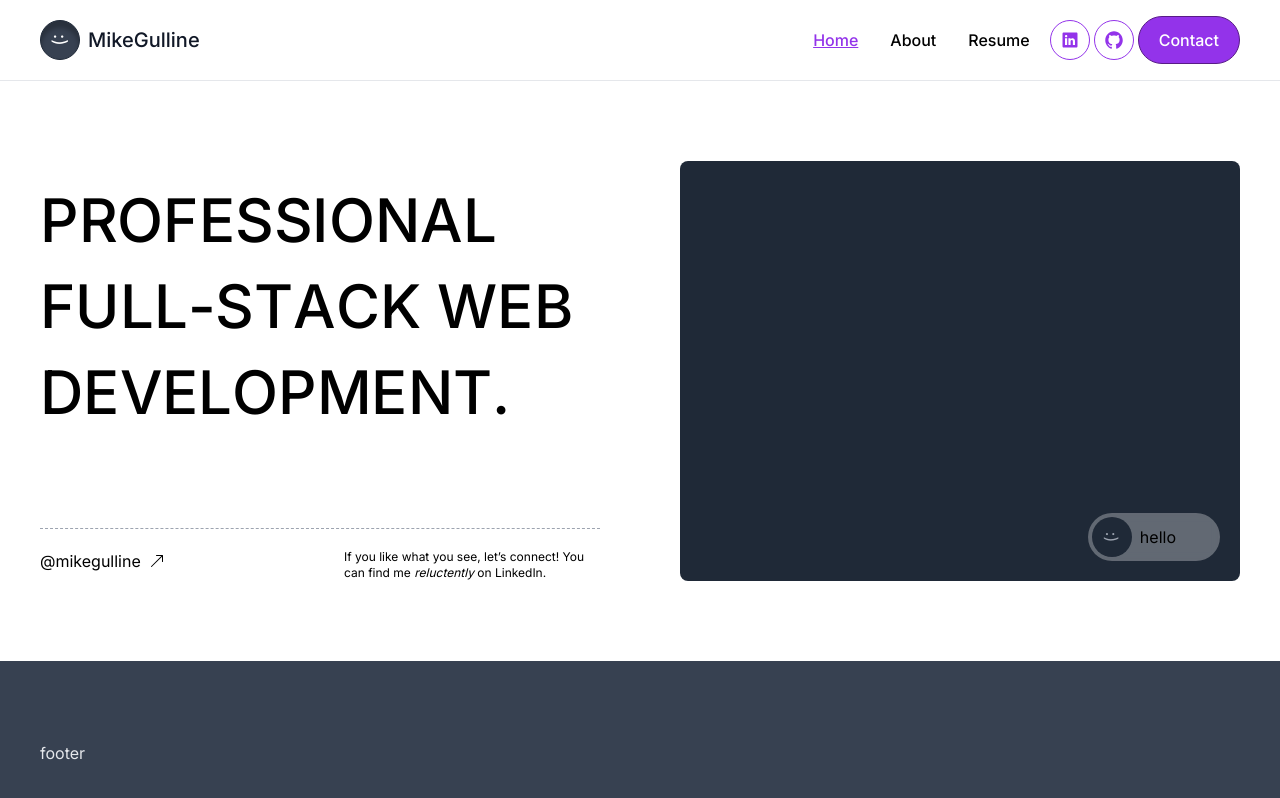
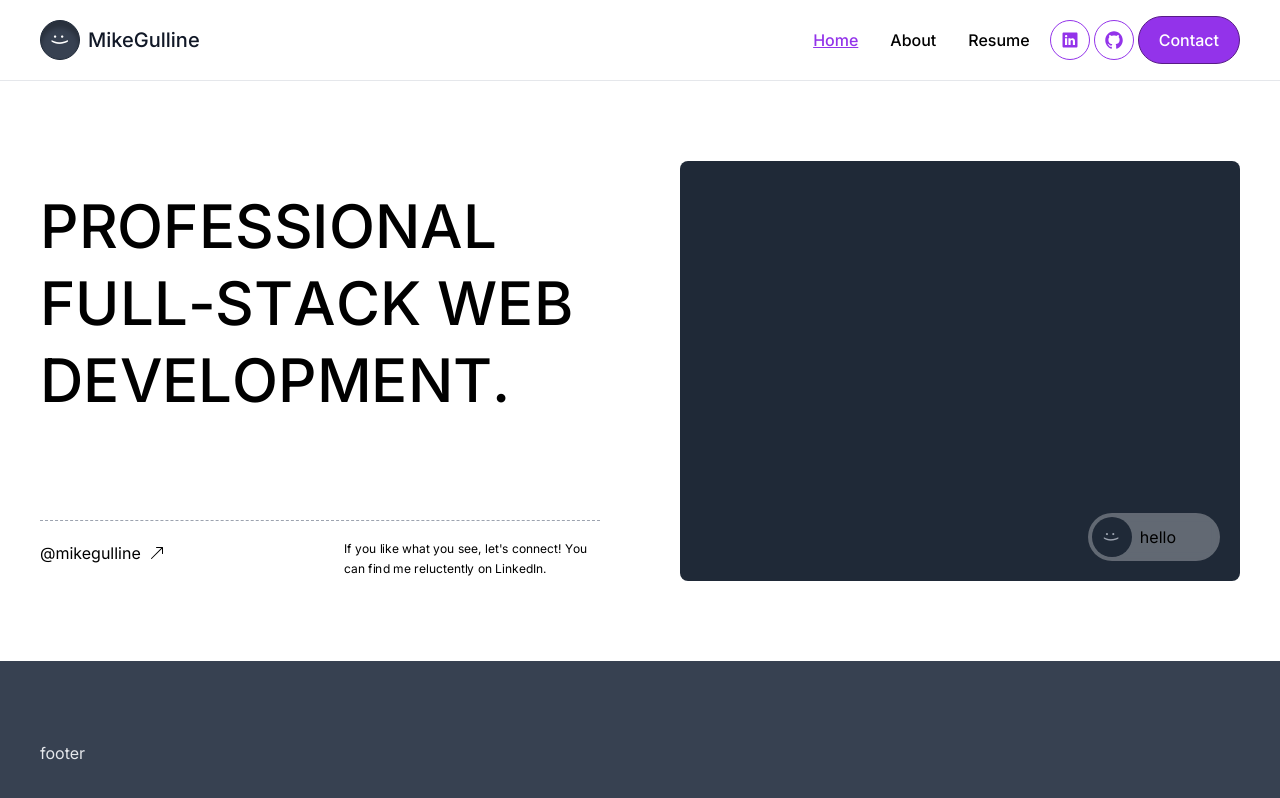
Before and after one commit to mikegulline/resume-portfolio, a Next.js app: page / in a window 1280 px wide. Shown: the top 798 px of the page. Built offline with nearby package versions, Linux system fonts and the light colour scheme.

Commit message:
added index-wrap to pass style vars

```diff
--- a/src/app/globals.css
+++ b/src/app/globals.css
@@ -30,28 +30,46 @@ body {
   overflow: hidden;
   position: relative;
   display: inline-block;
-}
-.letter {
-  transform-origin: top;
-  transform: translate3d(0, 100%, 0) rotateX(-90deg);
-  display: inline-block;
-  animation: roll__in 0.6s forwards calc(0.02s * var(--index));
+  /* transform-origin: top left;
+  transform: rotate(-10deg);
+  animation: word__in 0.6s forwards calc(0.03s * var(--index)); */
 }
 
-@keyframes roll__in {
+@keyframes word__in {
   from {
-    transform-origin: top;
-    transform: translate3d(0, 100%, 50%) rotateX(-90deg);
+    transform: rotate(-10deg);
     animation-timing-function: ease-in-out;
   }
-  25% {
-    transform-origin: top;
-    transform: translate3d(0, 100%, 25%) rotateX(-90deg);
+
+  75% {
+    transform: rotate(5deg);
     animation-timing-function: ease-in-out;
   }
 
   to {
-    transform-origin: top;
+    transform: rotate(0deg);
+    animation-timing-function: ease-in-out;
+  }
+}
+
+.letter {
+  display: inline-block;
+  transform-origin: top;
+  transform: translate3d(0, 100%, 0) rotateX(-90deg);
+  animation: letter__in 0.6s forwards calc(0.03s * var(--index));
+}
+
+@keyframes letter__in {
+  from {
+    transform: translate3d(0, 100%, 100%) rotateX(-90deg);
+    animation-timing-function: ease-in-out;
+  }
+  50% {
+    transform: translate3d(0, 100%, 50%) rotateX(-30deg);
+    animation-timing-function: ease-in-out;
+  }
+
+  to {
     transform: translate3d(0, 0%, 0) rotateX(0deg);
     animation-timing-function: ease-in-out;
   }
--- /dev/null
+++ b/src/components/index-wrap/index-wrap.tsx
@@ -0,0 +1,28 @@
+'use client';
+import React, { useRef, useEffect } from 'react';
+
+type IndexWrapProps = {
+  children: string | React.ReactNode;
+  index: number;
+  className?: string;
+};
+
+export default function IndexWrap({
+  children,
+  index,
+  className,
+}: IndexWrapProps) {
+  const ref = useRef<HTMLSpanElement | null>(null);
+
+  useEffect(() => {
+    if (ref?.current) {
+      ref.current.style.setProperty('--index', index.toString());
+    }
+  }, [ref, index]);
+
+  return (
+    <span className={className} ref={ref}>
+      {children}
+    </span>
+  );
+}
--- /dev/null
+++ b/src/components/index-wrap/index.ts
@@ -0,0 +1,3 @@
+import IndexWrap from './index-wrap';
+
+export default IndexWrap;
--- a/src/components/sections/hero-user-profile/hero-user-profile.tsx
+++ b/src/components/sections/hero-user-profile/hero-user-profile.tsx
@@ -9,7 +9,7 @@ export default function HeroUserProfile() {
       <Wrapper>
         <div className='lg:columns-2 gap-10 xl:gap-20 py-14 xl:py-20'>
           <div className='flex flex-col grow justify-between gap-8 xl:gap-16  lg:aspect-[4/3]'>
-            <h1 className='text-[9vw] lg:w-auto md:text-7xl lg:text-5xl xl:text-6xl leading-[1.2] md:leading-[1.2] lg:leading-[1.2] xl:leading-[1.2] uppercase flex flex-col grow justify-center font-medium'>
+            <h1 className='text-[9vw] lg:w-auto md:text-7xl lg:text-5xl xl:text-6xl leading-[1.1] md:leading-[1.1] lg:leading-[1.1] xl:leading-[1.1] uppercase flex flex-col grow justify-center font-medium'>
               <TextAnimation text='Professional Full-Stack Web Development.' />
             </h1>
             <ul className='flex border-t border-dashed border-gray-400 pt-5'>
@@ -26,8 +26,9 @@ export default function HeroUserProfile() {
                 </Link>
               </li>
               <li className='text-xs w-60 md:w-64'>
-                If you like what you see, let&rsquo;s connect! You can find me{' '}
-                <em>reluctently</em> on LinkedIn.
+                <TextAnimation
+                  text={`If you like what you see, let's connect! You can find me reluctently on LinkedIn.`}
+                />
               </li>
             </ul>
           </div>
--- a/src/components/text-animation/text-animation.tsx
+++ b/src/components/text-animation/text-animation.tsx
@@ -1,41 +1,24 @@
-'use client';
-import { useRef, useEffect } from 'react';
+import IndexWrap from '@/components/index-wrap';
+
 type TextAnimationProps = {
   text: string;
 };
 export default function TextAnimation({ text }: TextAnimationProps) {
-  let count = 0;
+  let index = 0;
 
   const newText = text.split(' ').map((word, i) => (
-    <span key={`${word}-${i}`} className='word'>
+    <IndexWrap key={`${word}-${i}`} className='word' index={index}>
       {word.split('').map((letter, x) => {
-        count++;
-        return <Letter key={`${letter}-${x}`} letter={letter} count={count} />;
+        index++;
+        return (
+          <IndexWrap key={`${letter}-${x}`} className='letter' index={index}>
+            {letter}
+          </IndexWrap>
+        );
       })}
       <span className='letter'>&nbsp;</span>
-    </span>
+    </IndexWrap>
   ));
 
   return <div>{newText}</div>;
 }
-
-type LetterProps = {
-  letter: string;
-  count: number;
-};
-
-function Letter({ letter, count }: LetterProps) {
-  const ref = useRef<HTMLSpanElement | null>(null);
-
-  useEffect(() => {
-    if (ref?.current) {
-      ref.current.style.setProperty('--index', count.toString());
-    }
-  }, [ref, count]);
-
-  return (
-    <span className='letter' ref={ref}>
-      {letter}
-    </span>
-  );
-}
```
